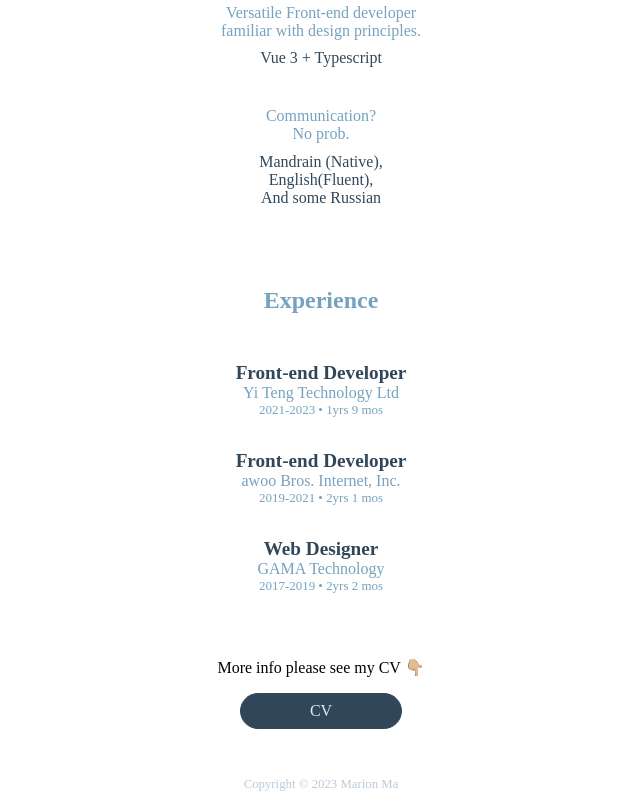
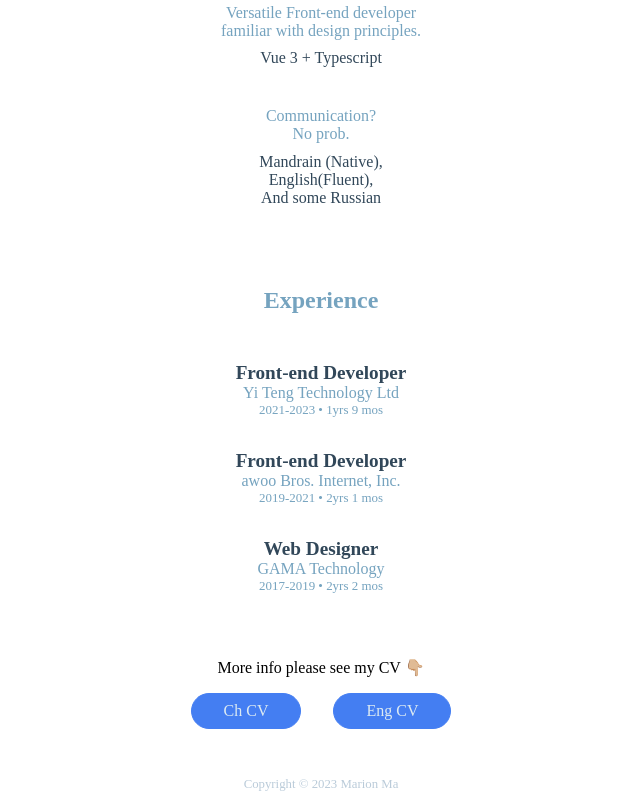
Before and after one commit to astraychildmarion/portfolio2023, a Vue app: page / in a window 1280 px wide. Shown: the part 868-1668 px from the top of the page, without its empty margins (319-959 px from the left). Built offline with nearby package versions, Linux system fonts and the light colour scheme.

Commit message:
change build commend

```diff
--- a/package.json
+++ b/package.json
@@ -2,12 +2,14 @@
   "name": "profolio",
   "private": true,
   "version": "0.0.0",
+  "homepage": "https://astraychildmarion.github.io/portfolio2023/",
   "scripts": {
+    "deploy": "gh-pages -d dist",
     "dev": "vite",
-    "build": "vue-tsc && vite build",
+    "build": "vue-tsc && vite build --base=/portfolio2023/",
     "preview": "vite preview",
     "lint-fix": "eslint --fix 'src/**/*.{js,jsx,ts,tsx,json,css,scss,md}'",
-    "publish": "yarn run build && touch ./dist/.nojekyll && gh-pages -d ./dist -t true"
+    "publish": "yarn run build && touch ./dist/.nojekyll && gh-pages -d dist -t true"
   },
   "dependencies": {
     "vue": "^3.2.47",
--- a/src/App.vue
+++ b/src/App.vue
@@ -40,7 +40,8 @@ const seeMyCV = 'More info please see my CV 👇🏼';
 const titleAboutMe = 'About me';
 const titleWorkexp = 'Experience';
 const mailto = 'mailto:allidareused@gmail.com';
-const CVhref = 'https://kindly-hole-407.notion.site/Marion-ff51214b9a5d456ca5d3d55d9955900b';
+const ChCVhref = 'https://kindly-hole-407.notion.site/Marion-ff51214b9a5d456ca5d3d55d9955900b';
+const EngCVhref = 'https://kindly-hole-407.notion.site/Marion-Ma-d11e95c7f6764efb8d8e1a2b3a4f2605';
 </script>
 
 <template>
@@ -72,7 +73,8 @@ const CVhref = 'https://kindly-hole-407.notion.site/Marion-ff51214b9a5d456ca5d3d
 		<div class="notionCV">
 			{{ seeMyCV }}
 		</div>
-		<Button content="CV" :href="CVhref"></Button>
+		<Button content="Ch CV" :href="ChCVhref"></Button>
+		<Button content="Eng CV" :href="EngCVhref"></Button>
 	</section>
 	<div class="copyright">Copyright © 2023 Marion Ma</div>
 </template>
--- a/src/assets/scss/color.scss
+++ b/src/assets/scss/color.scss
@@ -15,7 +15,8 @@ $MOTTI-5: #0d0d0d;
 $header-bg: $oenir-3;
 $header-lang: $MOTTI-2;
 /* button */
-$button-bg: $oenir-1;
+$button-bg: $MOTTI-2;
+$button-bg-hover: $oenir-1;
 $button-border: $oenir-1;
 $button-text: $oenir-4;
 
--- a/src/components/GetTouchButton.vue
+++ b/src/components/GetTouchButton.vue
@@ -7,26 +7,31 @@ defineProps<Props>();
 </script>
 
 <template>
-	<a v-if="href" target="_blank" :href="href">
-		<div class="button__wrapper">{{ content }}</div>
-	</a>
+	<div v-if="href" class="button__wrapper">
+		<a target="_blank" :href="href">{{ content }} </a>
+	</div>
+
 	<div v-else class="button__wrapper">{{ content }}</div>
 </template>
 
 <style lang="scss" scoped>
 .button {
 	&__wrapper {
+		display: inline-block;
 		background-color: $button-bg;
-		color: $button-text;
 		border: 1px solid $button-bg;
-		padding: 0.5rem 1rem;
 		font-size: 1rem;
 		border-radius: 30px;
-		max-width: 8rem;
-		margin: 0 auto;
+		margin: 0 1rem;
 		cursor: pointer;
+		a {
+			padding: 0.5rem 2rem;
+			display: block;
+			color: $button-text;
+		}
 		&:hover {
-			border: 1px solid $button-border;
+			border: 1px solid $button-bg-hover;
+			background-color: $button-bg-hover;
 		}
 	}
 }
```
Also changed, not shown: 1 other file (tests, documents, lock files or other folders).
